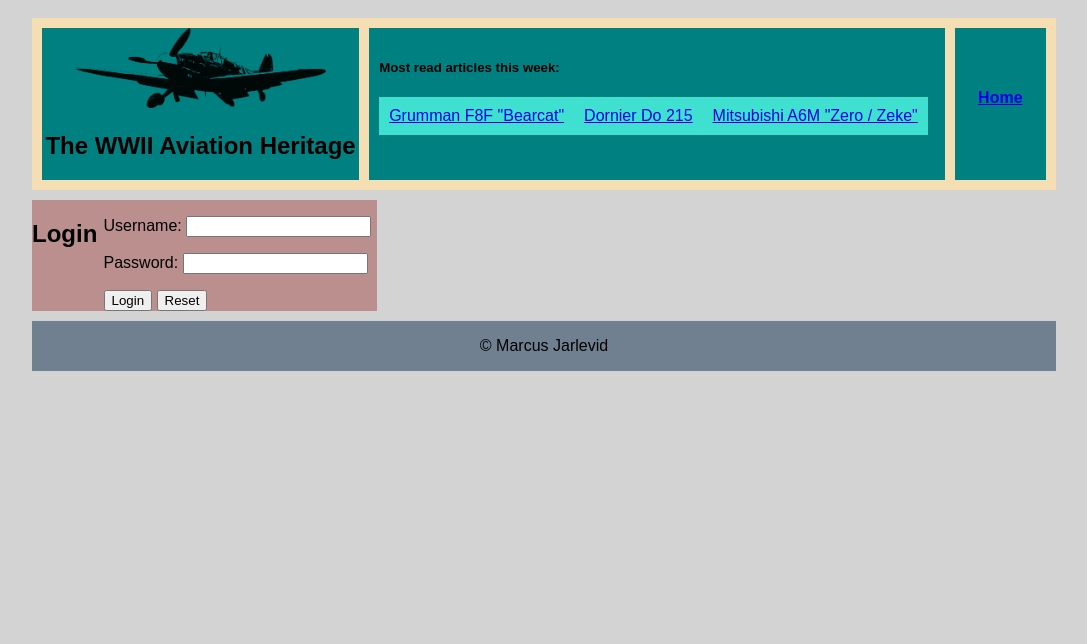
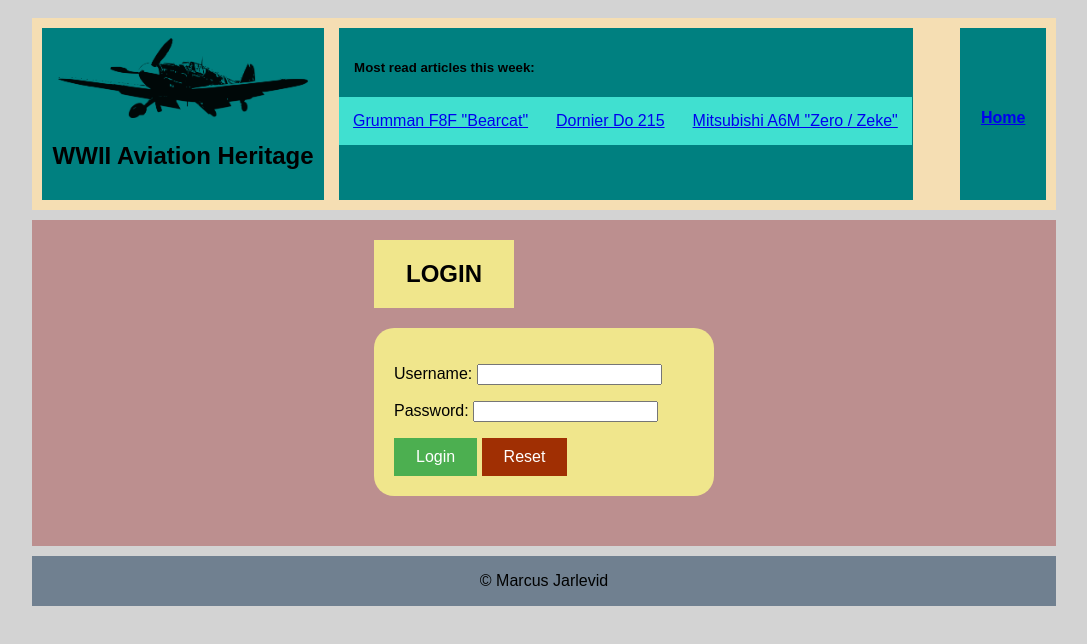
Before and after one commit to Jallelainen/HTML-first, a plain HTML site: page LogIn.html in a window 1280 px wide. Shown: the whole page, without its empty margins (96-1183 px from the left). Drawn offline with Linux system fonts and the light colour scheme.

Commit message:
Index and login done in appearence

```diff
--- a/LogIn.html
+++ b/LogIn.html
@@ -6,20 +6,20 @@
     <link href="site.css" rel="stylesheet" />
 </head>
 
-<body>
+<body class="loginPage">
 
     <header>
         <div id="LogoPic">
             <img src="Pics/LOGO.png" alt="BF-109 Messerschmidt Logo" class="responsivePic">
-            <h2>The WWII Aviation Heritage</h2>
+            <h2>WWII Aviation Heritage</h2>
         </div>
 
         <nav>
             <h5>Most read articles this week:</h5>
             <ul>
-                <li><a href="GrummanF8F.html">Grumman F8F "Bearcat"</a></li>
-                <li><a href="DornierDO215.html">Dornier Do 215</a></li>
-                <li><a href="MitsubishiA6M.html">Mitsubishi A6M "Zero / Zeke"</a></li>
+                <li><a href="GrummanF8F.html" class="loginA">Grumman F8F "Bearcat"</a></li>
+                <li><a href="DornierDO215.html" class="loginA">Dornier Do 215</a></li>
+                <li><a href="MitsubishiA6M.html" class="loginA">Mitsubishi A6M "Zero / Zeke"</a></li>
             </ul>
         </nav>
 
@@ -29,15 +29,18 @@
 
     </header>
 
-    <section class="FeaturedArticles">
-        <h2>Login</h2>
-        <form>
-            <p>Username: <input type="text"></p>
-            <p>Password: <input type="text"></p>
-            <input type="button" value="Login">
-            <input type="reset" value="Reset">
-        </form>
-    </section>
+    <main class="mainContent">
+        <div id="loginForm">
+
+            <h2>Login</h2>
+            <form>
+                <p>Username: <input type="text"></p>
+                <p>Password: <input type="password"></p>
+                <input type="button" value="Login" id="buttonLogin">
+                <input type="reset" value="Reset" id="buttonReset">
+            </form>
+        </div>
+    </main>
 
     <footer>
         <p><span class="glyphicon">&copy;</span> Marcus Jarlevid</p>
--- a/site.css
+++ b/site.css
@@ -1,12 +1,28 @@
-body {
+.index {
   background-color: lightgray;
   font-family: sans-serif;
 
   display: grid;
   grid-template-areas:
     "Header Header Header Header Header"
-    "FeaturedArticles FeaturedArticles FeaturedArticles SideContent Sidecontent"
+    "mainContent mainContent mainContent SideContent Sidecontent"
     "Footer Footer Footer Footer Footer";
+  grid-gap: 10px;
+  padding: 10px;
+  width: 1024px;
+  margin-left: auto;
+  margin-right: auto;
+}
+
+.loginPage {
+  background-color: lightgray;
+  font-family: sans-serif;
+
+  display: grid;
+  grid-template-areas:
+    "Header"
+    "mainContent"
+    "Footer";
   grid-gap: 10px;
   padding: 10px;
   width: 1024px;
@@ -19,36 +35,48 @@ header {
 
   grid-area: Header;
   display: grid;
-  grid-template-areas: "LogoPic nav LogInButton";
-  grid-gap: 10px;
+  grid-template-areas: "LogoPic nav . . LogInButton";
+  grid-gap: 15px;
   padding: 10px;
 }
 
 header > nav {
   background-color: teal;
-  padding: 10px;
+  padding-top: 10px;
+  padding-bottom: 10px;
 }
 
 header > nav > ul {
   list-style-type: none;
+  width: 100%;
   margin: 0;
   padding: 0;
+}
+
+header > nav > h5 {
+  padding-left: 15px;
 }
 
 header > nav > ul > li {
   background-color: turquoise;
   float: left;
   display: inline;
-
 }
 
 header > nav > ul > li > a {
   display: block;
-  padding: 10px;
+  padding: 15px;
 }
 
-header > nav > ul > li > a:hover{
-    background-color: cadetblue;
+header > nav > ul > li > .loginA {
+  display: block;
+  padding: 14px;
+  padding-top: 15px;
+  padding-bottom: 15px;
+}
+
+header > nav > ul > li > a:hover {
+  background-color: cadetblue;
 }
 
 .responsivePic {
@@ -59,6 +87,7 @@ header > nav > ul > li > a:hover{
 
 #LogoPic {
   grid-area: LogoPic;
+  padding: 10px;
   text-align: center;
   background-color: teal;
 }
@@ -66,21 +95,74 @@ header > nav > ul > li > a:hover{
 #LogInButton {
   grid-area: LogInButton;
   background-color: teal;
-  padding-top: 40px;
+  padding-top: 60px;
   padding-left: 20px;
   padding-right: 20px;
   text-align: center;
 }
 
-.FeaturedArticles {
+.mainContent {
   background-color: rosybrown;
+  grid-area: mainContent;
+}
 
-  grid-area: FeaturedArticles;
+#allArticles {
   display: grid;
   grid-template-areas:
     "featuredIntro featuredIntro"
     "article1 article2";
 }
+
+#loginPage {
+  width: 100%;
+  display: grid;
+  margin-left: auto;
+  margin-right: auto;
+}
+
+main > div > h2 {
+  width: 100px;
+  margin-left: auto;
+  margin-right: 542px;
+  margin-top: 20px;
+  padding: 20px;
+  text-align: center;
+  text-transform: uppercase;
+  background-color: khaki;
+}
+
+main > div > form {
+  border-radius: 20px;
+  width: 300px;
+  margin-left: auto;
+  margin-right: auto;
+  margin-bottom: 50px;
+  padding: 20px;
+  text-align: left;
+  background-color: khaki;
+}
+
+#buttonLogin {
+  background-color: #4caf50;
+  border: none;
+  color: white;
+  padding: 10px 22px;
+  text-align: center;
+  text-decoration: none;
+  display: inline-block;
+  font-size: 16px;
+}
+
+#buttonReset {
+    background-color: rgb(160, 47, 3);
+    border: none;
+    color: white;
+    padding: 10px 22px;
+    text-align: center;
+    text-decoration: none;
+    display: inline-block;
+    font-size: 16px;
+  }
 
 #featuredIntro {
   background-color: tan;
@@ -110,6 +192,7 @@ header > nav > ul > li > a:hover{
   background-color: saddlebrown;
 
   grid-area: SideContent;
+  grid-column: 4 / span 2;
   padding: 10px;
 }
 footer {
```
Also changed, not shown: index.html (+9 -6 lines).
